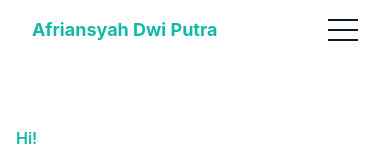
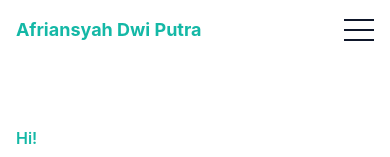
Before and after one commit to afriansyah-dwi-putra/portfolio, a website: page index.html in a window 390 px wide. Shown: the top 157 px of the page. Drawn offline with Linux system fonts and the light colour scheme.

Commit message:
line back

```diff
--- a/index.html
+++ b/index.html
@@ -10,13 +10,13 @@
 
 <!-- Header Start -->
 <header class="bg-transparent absolute top-0 left-0 w-full flex items-center z-10">
-<div class="container px-4">
+<div class="container">
     <div class="flex items-center justify-between">
         <div class="px-4">
             <a href="#home" class="font-bold text-lg text-primary block py-4">Afriansyah Dwi Putra</a>
         </div>
         <div class="flex items-center px-4">
-            <button id="hamburger" name="hamburger" type="button" aria-label="Toggle menu" class="block lg:hidden cursor-pointer px-2 py-1">
+            <button id="hamburger" name="hamburger" type="button" aria-label="Toggle menu" class="block absolute right-4 lg:hidden cursor-pointer">
                 <span class="hamburger-line transition duration-300 ease-in-out origin-top-left"></span>
                 <span class="hamburger-line transition duration-300 ease-in-out"></span>
                 <span class="hamburger-line transition duration-300 ease-in-out origin-bottom-left"></span>
```
